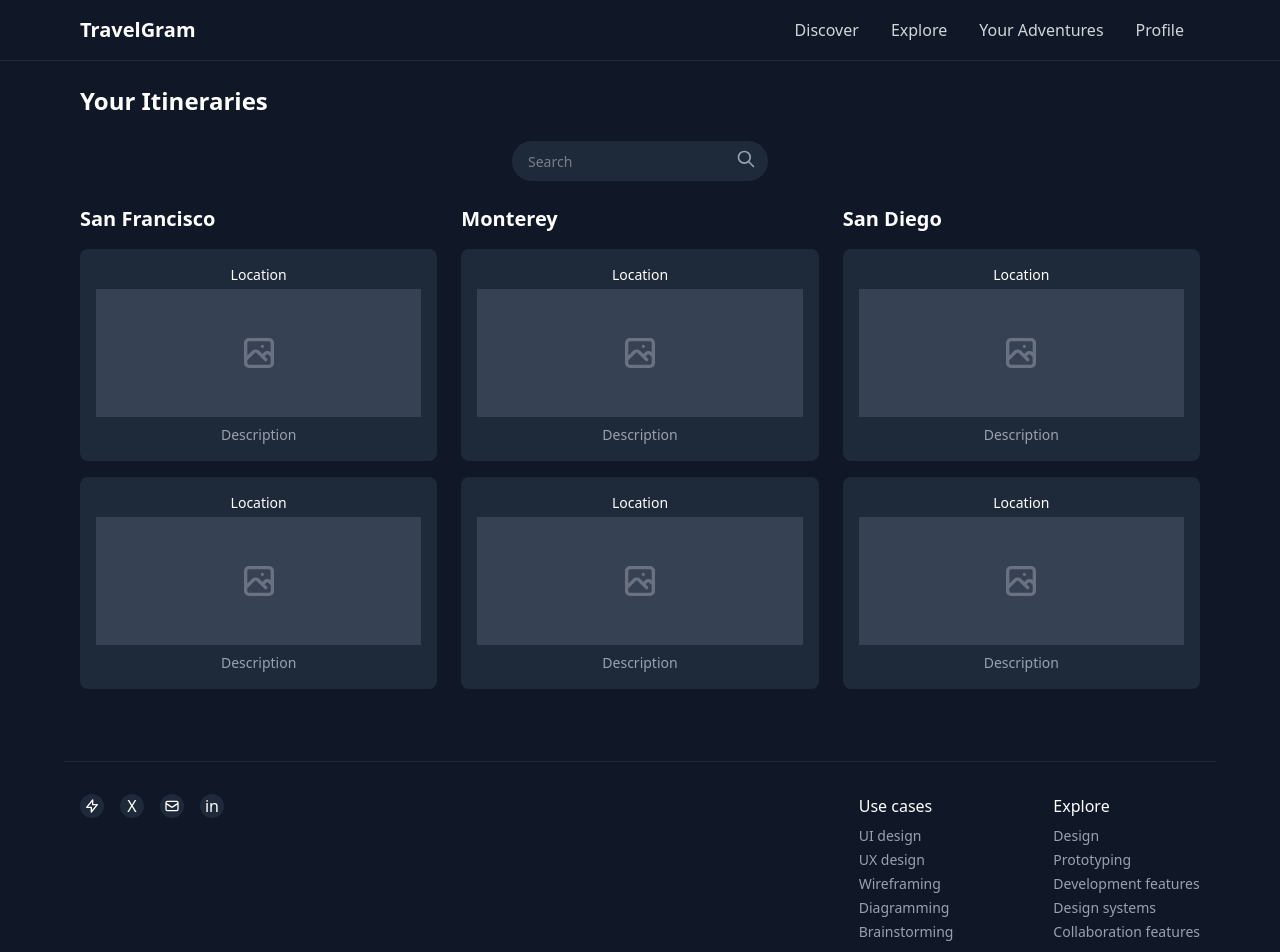
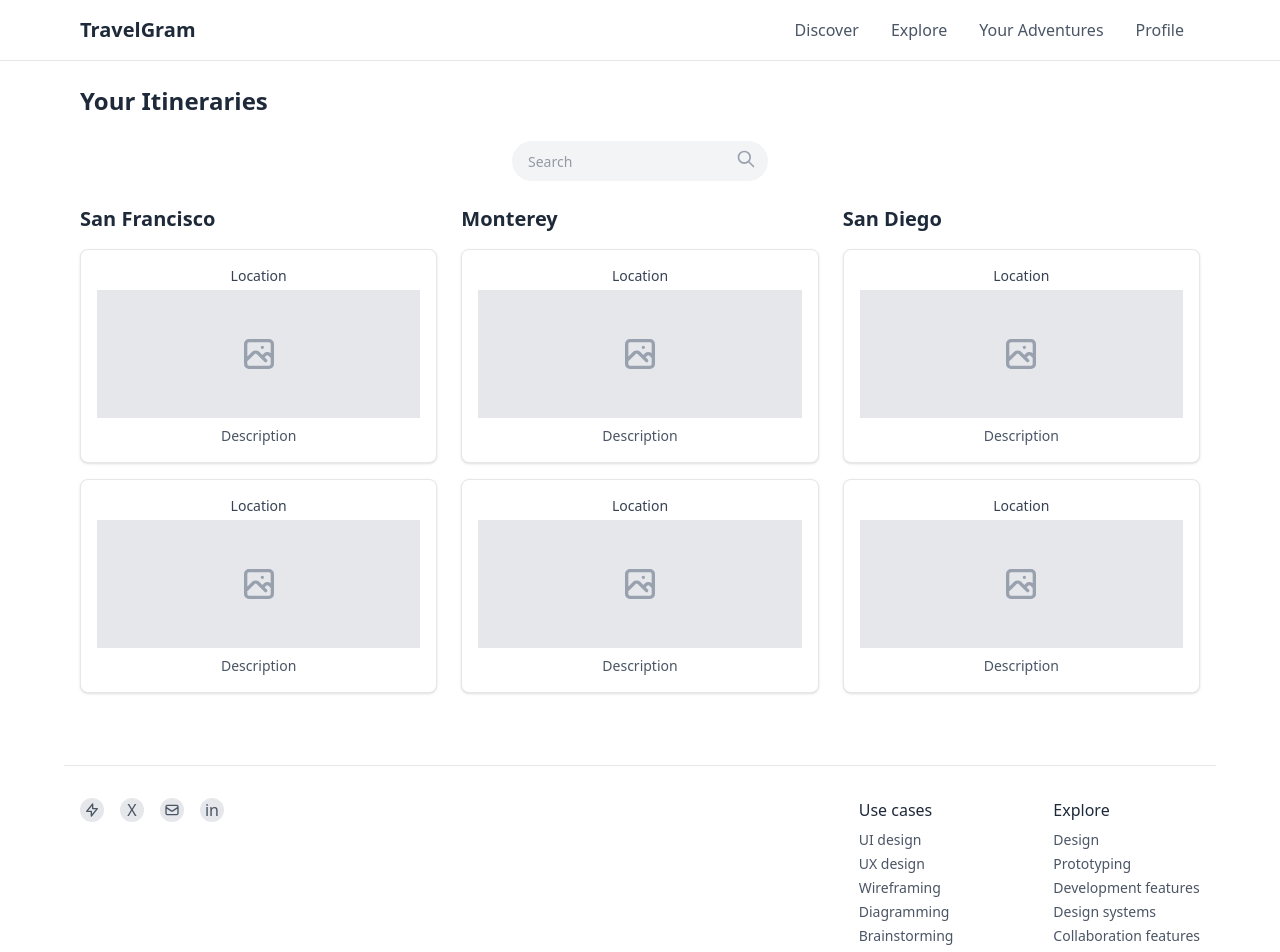
Before and after one commit to KJSDR/TravelGram, a React (Vite) app: page /itineraries in a window 1280 px wide. Shown: the top 952 px of the page. Built offline with nearby package versions, Linux system fonts and the light colour scheme.

Commit message:
updated youritineraries styling

```diff
--- a/src/YourItineraries.jsx
+++ b/src/YourItineraries.jsx
@@ -39,35 +39,35 @@ const YourItineraries = () => {
   };
 
   return (
-    <div className="bg-gray-900 text-white min-h-screen">
-      <header className="border-b border-gray-800">
+    <div className="bg-white text-gray-800 min-h-screen">
+      <header className="border-b border-gray-200 bg-white">
         <div className="max-w-6xl mx-auto px-4 py-4 flex justify-between items-center">
           <div className="logo-container">
             <Link to="/">
-              <h1 className="font-bold text-xl">TravelGram</h1>
+              <h1 className="font-bold text-xl text-gray-800">TravelGram</h1>
             </Link>
           </div>
 
           <nav>
             <ul className="flex">
-              <li className="mx-4"><Link to="/" className="text-gray-300 hover:text-white transition-colors">Discover</Link></li>
-              <li className="mx-4"><Link to="/explore" className="text-gray-300 hover:text-white transition-colors">Explore</Link></li>
-              <li className="mx-4"><Link to="/itineraries" className="text-gray-300 hover:text-white transition-colors">Your Adventures</Link></li>
-              <li className="mx-4"><Link to="/preferences" className="text-gray-300 hover:text-white transition-colors">Profile</Link></li>
+              <li className="mx-4"><Link to="/" className="text-gray-600 font-medium hover:text-blue-500 transition-colors">Discover</Link></li>
+              <li className="mx-4"><Link to="/explore" className="text-gray-600 font-medium hover:text-blue-500 transition-colors">Explore</Link></li>
+              <li className="mx-4"><Link to="/itineraries" className="text-gray-600 font-medium hover:text-blue-500 transition-colors">Your Adventures</Link></li>
+              <li className="mx-4"><Link to="/preferences" className="text-gray-600 font-medium hover:text-blue-500 transition-colors">Profile</Link></li>
             </ul>
           </nav>
         </div>
       </header>
 
       <main className="max-w-6xl mx-auto px-4 py-6">
-        <h2 className="text-2xl font-bold mb-6">Your Itineraries</h2>
+        <h2 className="text-2xl font-bold mb-6 text-gray-800">Your Itineraries</h2>
 
         <div className="mb-6">
-          <div className="relative bg-gray-800 rounded-full px-4 py-2 w-64 mx-auto">
+          <div className="relative bg-gray-100 rounded-full px-4 py-2 w-64 mx-auto">
             <input
               type="text"
               placeholder="Search"
-              className="w-full bg-transparent border-none focus:outline-none text-sm text-gray-300"
+              className="w-full bg-transparent border-none focus:outline-none text-sm text-gray-700"
               value={searchQuery}
               onChange={(e) => setSearchQuery(e.target.value)}
             />
@@ -82,17 +82,17 @@ const YourItineraries = () => {
         <div className="grid grid-cols-1 md:grid-cols-3 gap-6">
           {Object.entries(itineraryLocations).map(([location, spots], locationIndex) => (
             <div key={locationIndex} className="space-y-4">
-              <h3 className="text-xl font-semibold">{location}</h3>
+              <h3 className="text-xl font-semibold text-gray-800">{location}</h3>
               {spots.map((spot) => (
-                <div key={spot.id} className="bg-gray-800 rounded-lg overflow-hidden">
+                <div key={spot.id} className="bg-white rounded-lg overflow-hidden shadow-sm border border-gray-200">
                   <div className="p-4 text-center">
-                    <div className="text-sm font-medium mb-1">Location</div>
-                    <div className="w-full h-32 bg-gray-700 flex items-center justify-center mb-2">
-                      <svg xmlns="http://www.w3.org/2000/svg" className="h-10 w-10 text-gray-500" fill="none" viewBox="0 0 24 24" stroke="currentColor">
+                    <div className="text-sm font-medium mb-1 text-gray-700">Location</div>
+                    <div className="w-full h-32 bg-gray-200 flex items-center justify-center mb-2">
+                      <svg xmlns="http://www.w3.org/2000/svg" className="h-10 w-10 text-gray-400" fill="none" viewBox="0 0 24 24" stroke="currentColor">
                         <path strokeLinecap="round" strokeLinejoin="round" strokeWidth={2} d="M4 16l4.586-4.586a2 2 0 012.828 0L16 16m-2-2l1.586-1.586a2 2 0 012.828 0L20 14m-6-6h.01M6 20h12a2 2 0 002-2V6a2 2 0 00-2-2H6a2 2 0 00-2 2v12a2 2 0 002 2z" />
                       </svg>
                     </div>
-                    <div className="text-sm text-gray-400">{spot.description}</div>
+                    <div className="text-sm text-gray-600">{spot.description}</div>
                   </div>
                 </div>
               ))}
@@ -101,27 +101,27 @@ const YourItineraries = () => {
         </div>
       </main>
 
-      <footer className="max-w-6xl mx-auto px-4 py-8 border-t border-gray-800 mt-12">
+      <footer className="max-w-6xl mx-auto px-4 py-8 border-t border-gray-200 mt-12">
         <div className="flex justify-between">
           <div className="flex space-x-4">
-            <span className="w-6 h-6 flex items-center justify-center bg-gray-800 rounded-full">
+            <span className="w-6 h-6 flex items-center justify-center bg-gray-200 rounded-full text-gray-600">
               <svg xmlns="http://www.w3.org/2000/svg" className="h-4 w-4" fill="none" viewBox="0 0 24 24" stroke="currentColor">
                 <path strokeLinecap="round" strokeLinejoin="round" strokeWidth={2} d="M13 10V3L4 14h7v7l9-11h-7z" />
               </svg>
             </span>
-            <span className="w-6 h-6 flex items-center justify-center bg-gray-800 rounded-full">X</span>
-            <span className="w-6 h-6 flex items-center justify-center bg-gray-800 rounded-full">
+            <span className="w-6 h-6 flex items-center justify-center bg-gray-200 rounded-full text-gray-600">X</span>
+            <span className="w-6 h-6 flex items-center justify-center bg-gray-200 rounded-full text-gray-600">
               <svg xmlns="http://www.w3.org/2000/svg" className="h-4 w-4" fill="none" viewBox="0 0 24 24" stroke="currentColor">
                 <path strokeLinecap="round" strokeLinejoin="round" strokeWidth={2} d="M3 8l7.89 5.26a2 2 0 002.22 0L21 8M5 19h14a2 2 0 002-2V7a2 2 0 00-2-2H5a2 2 0 00-2 2v10a2 2 0 002 2z" />
               </svg>
             </span>
-            <span className="w-6 h-6 flex items-center justify-center bg-gray-800 rounded-full">in</span>
+            <span className="w-6 h-6 flex items-center justify-center bg-gray-200 rounded-full text-gray-600">in</span>
           </div>
 
           <div className="grid grid-cols-2 gap-x-12">
             <div>
-              <h4 className="font-medium mb-2">Use cases</h4>
-              <ul className="space-y-1 text-sm text-gray-400">
+              <h4 className="font-medium mb-2 text-gray-800">Use cases</h4>
+              <ul className="space-y-1 text-sm text-gray-600">
                 {footerLinks.useCases.map((item, index) => (
                   <li key={index}>{item}</li>
                 ))}
@@ -129,8 +129,8 @@ const YourItineraries = () => {
             </div>
 
             <div>
-              <h4 className="font-medium mb-2">Explore</h4>
-              <ul className="space-y-1 text-sm text-gray-400">
+              <h4 className="font-medium mb-2 text-gray-800">Explore</h4>
+              <ul className="space-y-1 text-sm text-gray-600">
                 {footerLinks.explore.map((item, index) => (
                   <li key={index}>{item}</li>
                 ))}
```
